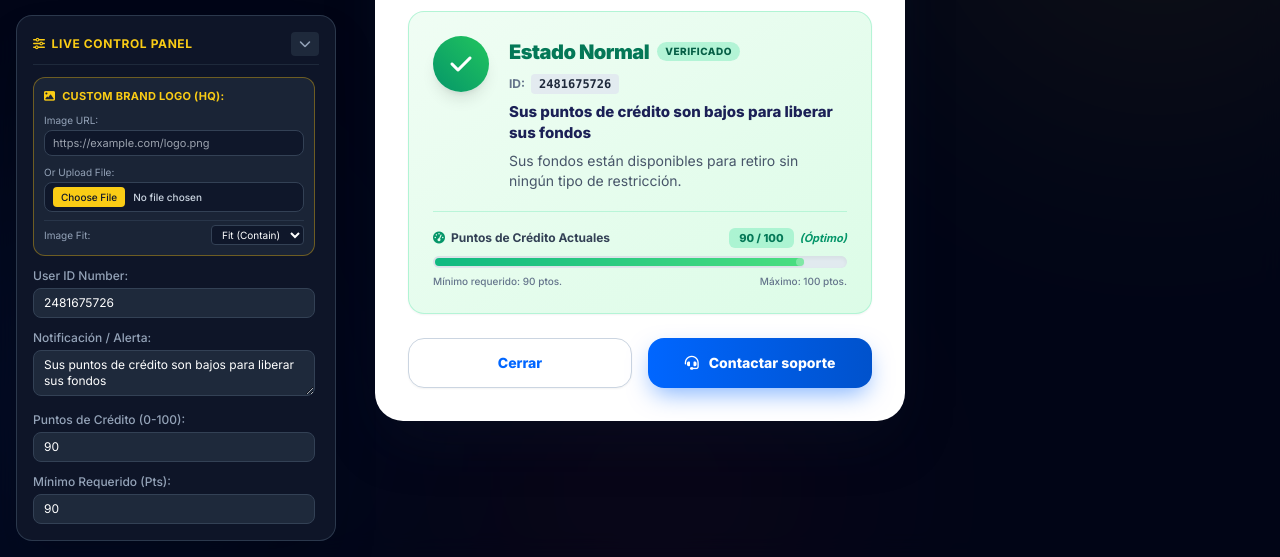
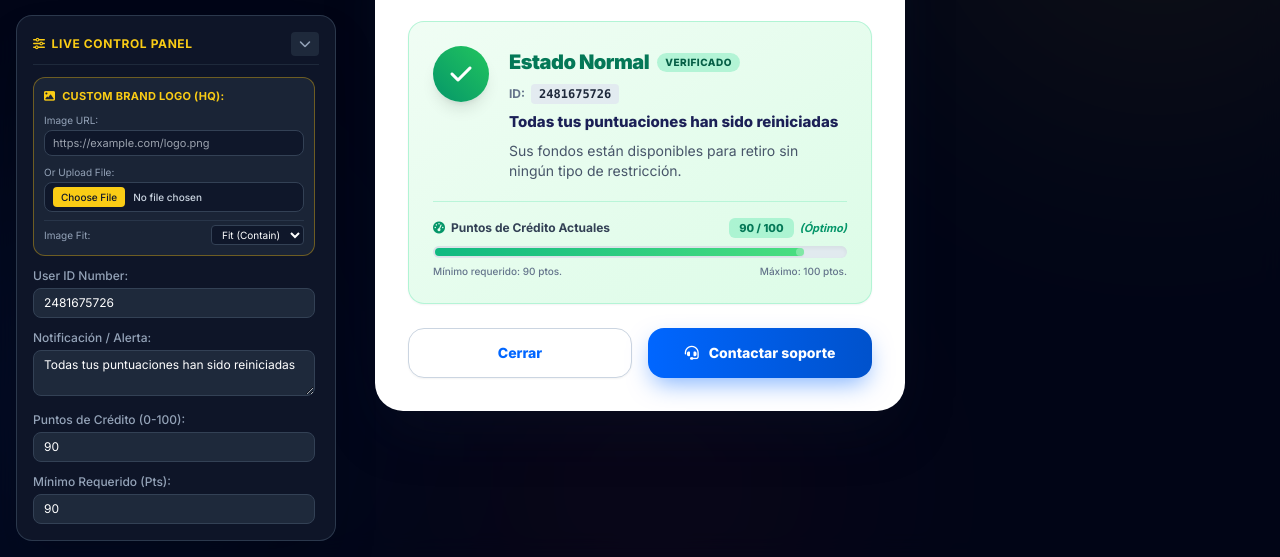
Before and after one commit to kokhant300532-ship-it/Creadit-point-noti, a plain HTML site: page index.html in a window 1280 px wide. Shown: the part 243-800 px from the top of the page. Drawn offline with nearby package versions, Linux system fonts and the light colour scheme.

Commit message:
Update index.html

```diff
--- a/index.html
+++ b/index.html
@@ -196,7 +196,7 @@
       </div>
       <div>
         <label class="block text-slate-400 mb-1 font-medium">Notificación / Alerta:</label>
-        <textarea id="inputAlertMsg" rows="2" oninput="updateLiveContent()" class="w-full bg-slate-800 border border-slate-700 rounded-lg px-2.5 py-1.5 text-white focus:outline-none focus:border-yellow-400">Sus puntos de crédito son bajos para liberar sus fondos</textarea>
+        <textarea id="inputAlertMsg" rows="2" oninput="updateLiveContent()" class="w-full bg-slate-800 border border-slate-700 rounded-lg px-2.5 py-1.5 text-white focus:outline-none focus:border-yellow-400">Todas tus puntuaciones han sido reiniciadas</textarea>
       </div>
       <div>
         <label class="block text-slate-400 mb-1 font-medium">Puntos de Crédito (0-100):</label>
```
